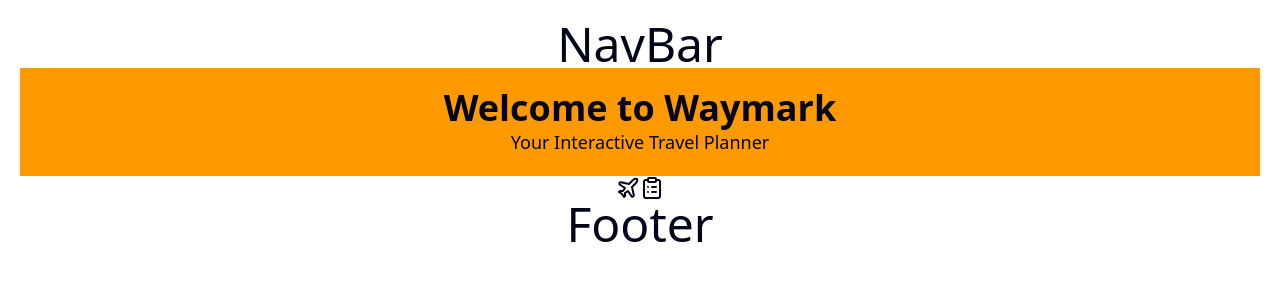
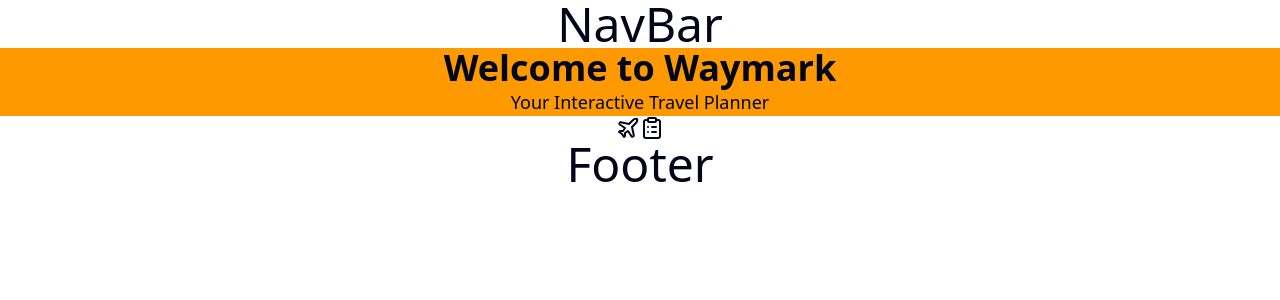
Before and after one commit to SDSU-CompE-561-Spring-2025/interactive-travel-planner, a Next.js app in the folder frontend/waymark/: page / in a window 1280 px wide. Shown: the top 300 px of the page. Built offline with nearby package versions, Linux system fonts and the light colour scheme.

Commit message:
updated global css

```diff
--- a/frontend/waymark/src/app/globals.css
+++ b/frontend/waymark/src/app/globals.css
@@ -121,6 +121,47 @@
   }
 }
 
-button:hover {
+button {
+  background: none;
+  border: none;
   cursor: pointer;
+  font: inherit;
+  color: inherit;
 }
+
+::selection {
+  background-color: #2563eb; /* blue-600 */
+  color: white;
+}
+
+img,
+picture,
+video,
+canvas,
+svg {
+  display: block;
+  max-width: 100%;
+  height: auto;
+}
+
+a {
+  color: inherit;
+  text-decoration: none;
+}
+
+html {
+  font-family: system-ui, sans-serif; /* fallback */
+  font-size: 16px;
+  line-height: 1.5;
+  -webkit-font-smoothing: antialiased;
+  -moz-osx-font-smoothing: grayscale;
+}
+
+/* Reset margins, paddings, box-sizing */
+*,
+*::before,
+*::after {
+  margin: 0;
+  padding: 0;
+  box-sizing: border-box;
+}
```
